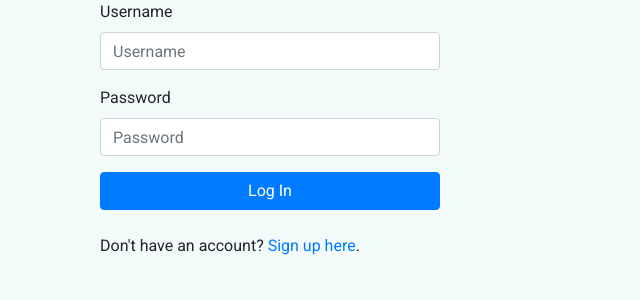
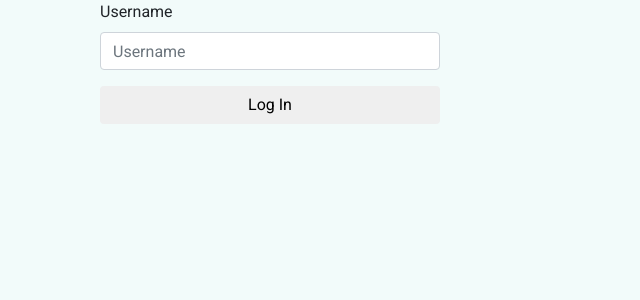
Before and after one commit to luisanegri/Data-Centric-Development, a Flask app: template templates/index.html in a window 1280 px wide. Shown: the part 56-356 px from the top of the page, without its empty margins (0-640 px from the left). Run offline with Flask 2, Linux system fonts and the light colour scheme; the template is opened without the code that fills it, so the values that code supplies are empty; some libraries are stand-ins or nearby versions; some web fonts are replaced.

Commit message:
created index page with a form for demonstration purposes - no authentication

```diff
--- a/app.py
+++ b/app.py
@@ -15,10 +15,15 @@ app.config["MONGO_URI"] = 'mongodb://root:adminr00t@ds227481.mlab.com:27481/cook
 mongo = PyMongo(app)
 
 
-
+@app.route("/", methods=['GET','POST'])
+def index():
+    if request.method == "POST":
+        return redirect(url_for('get_recipes' ))
+    return render_template("index.html")
 
 @app.route("/get_recipes")
 def get_recipes():
+
         return render_template('myrecipes.html', recipes=mongo.db.recipes.find(),
         categories=mongo.db.categories.find())
 
--- a/templates/index.html
+++ b/templates/index.html
@@ -1,26 +1,20 @@
 {% extends 'base.html' %}
 
 {% block content %}
-
-<div class="container">
+<div class="container-fluid">
     <div class="row">
-        <div class="col-md-4 col-md-offset-4">
-            <form method=POST action="{{ url_for('login') }}">
+        <div class="col-sm-4 center-form">
+            <form method="POST">
                 <div class="form-group">
                     <label for="exampleInputEmail1">Username</label>
-                    <input type="text" class="form-control" name="username" placeholder="Username">
+                    <input type="text" class="form-control" name="username" placeholder="Username" id="username">
                 </div>
-                <div class="form-group">
-                    <label for="exampleInputPassword1">Password</label>
-                    <input type="password" class="form-control" name="pass" placeholder="Password">
-                </div>
-                <button type="submit" class="btn btn-primary btn-block">Log In</button>
+                <button type="submit" class="btn btn-block" id="btn-form">Log In</button>
             </form>
             <br>
-            <div>
-                Don't have an account? <a href="{{ url_for('register') }}">Sign up here</a>.
-            </div>
         </div>
     </div>
 </div>
+
+
 {% endblock %}
```
